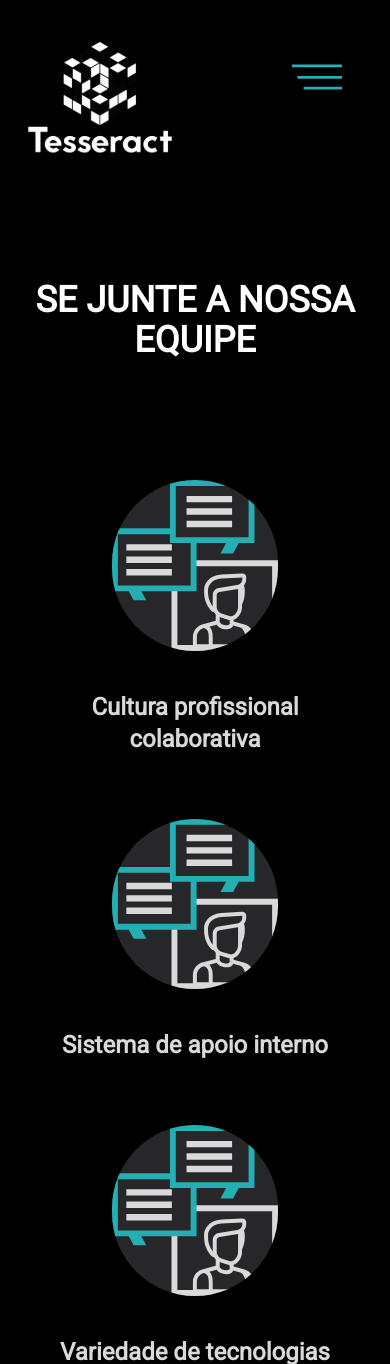
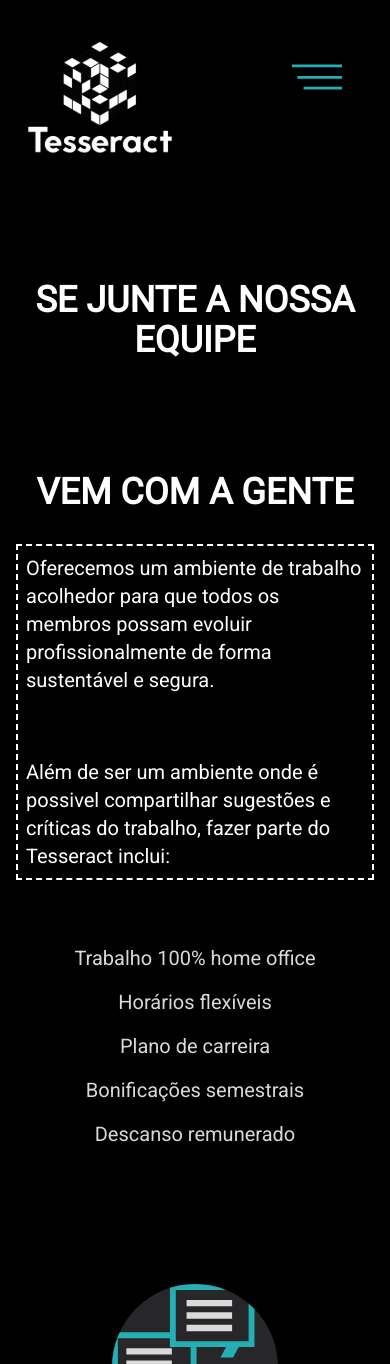
Before and after one commit to grupotesseract/grupotesseract.com.br, a Next.js app: page /carreira in a window 390 px wide. Shown: the top 1364 px of the page. Built offline with nearby package versions, Linux system fonts and the light colour scheme.

Commit message:
feat(dashed): Creates component with text and box with dashed line with the appropriate responsiveness.

```diff
--- a/app/carreira/page.tsx
+++ b/app/carreira/page.tsx
@@ -1,5 +1,6 @@
 import IconText from '@/components/IconText';
 import contact from '@/assets/image/contact.svg';
+import DashedBox from '../components/DashedBox';
 
 export default function Career() {
   const data = [
@@ -35,6 +36,7 @@ export default function Career() {
           Se junte a nossa equipe
         </h1>
       </div>
+      <DashedBox />
       <div className="flex flex-col justify-center items-center mt-24 p-6 gap-16 lg:flex-row lg:flex-wrap xl:flex-nowrap lg:mt-52 lg:gap-8 2xl:max-w-[1300px] 2xl:m-auto">
         {data.map((item) => {
           return (
--- /dev/null
+++ b/app/components/DashedBox.tsx
@@ -0,0 +1,45 @@
+export default function DashedBox() {
+  return (
+    <>
+      <div className="flex flex-col gap-8 mt-24 p-4 justify-center text-center lg:flex-row lg:mt-48 lg:p-0 lg:gap-16 lg:text-start xl:w-[68rem] xl:max-w-[1300px] xl:m-auto xl:mt-48">
+        <div className="flex self-center lg:w-[58rem] lg:text-end lg:self-start">
+          <h1 className="flex text-4xl text-white font-extrabold uppercase lg:text-7xl lg:self-start">
+            Vem com a gente
+          </h1>
+        </div>
+        <div className="flex flex-col gap-16">
+          <div className="flex flex-col gap-16 text-start border-2 border-dashed border-gray-500 p-2">
+            <p className="text-xl lg:text-2xl xl:text-3xl">
+              Oferecemos um ambiente de trabalho acolhedor para que todos os
+              membros possam evoluir profissionalmente de forma sustentável e
+              segura.
+            </p>
+            <p className="text-xl lg:text-2xl xl:text-3xl">
+              Além de ser um ambiente onde é possivel compartilhar sugestões e
+              críticas do trabalho, fazer parte do Tesseract inclui:
+            </p>
+          </div>
+          <div className="flex justify-center lg:justify-start">
+            <ul className="flex flex-col gap-4">
+              <li className="text-xl text-gray font-light lg:text-2xl xl:text-3xl">
+                Trabalho 100% home office
+              </li>
+              <li className="text-xl text-gray font-light lg:text-2xl xl:text-3xl">
+                Horários flexíveis
+              </li>
+              <li className="text-xl text-gray font-light lg:text-2xl xl:text-3xl">
+                Plano de carreira
+              </li>
+              <li className="text-xl text-gray font-light lg:text-2xl xl:text-3xl">
+                Bonificações semestrais
+              </li>
+              <li className="text-xl text-gray font-light lg:text-2xl xl:text-3xl">
+                Descanso remunerado
+              </li>
+            </ul>
+          </div>
+        </div>
+      </div>
+    </>
+  );
+}
```
